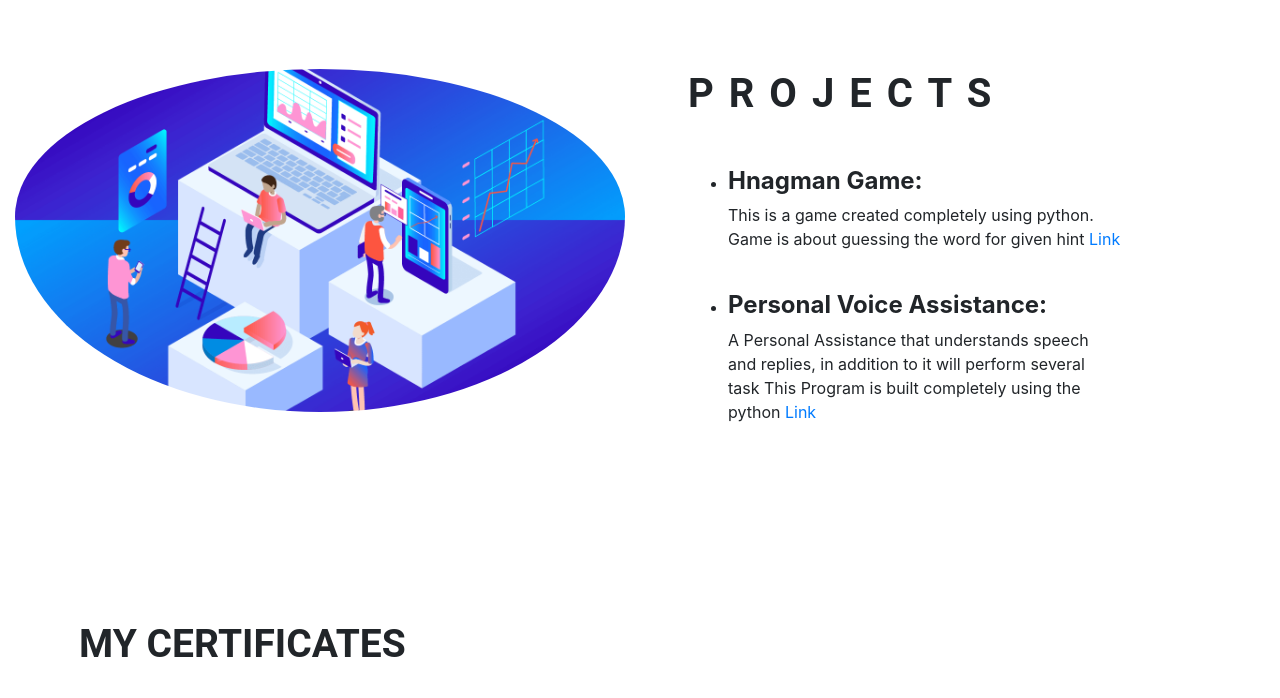
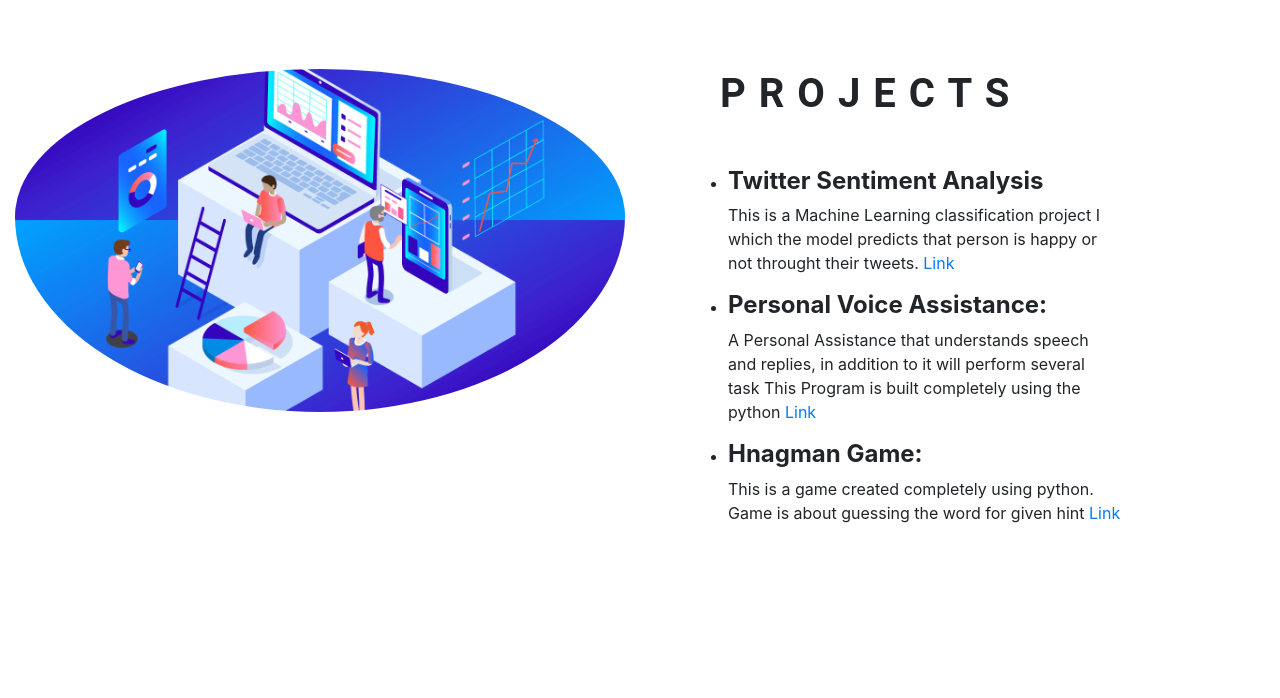
Before and after one commit to MANJUNATH2128/Myportfolio, a plain HTML site: page index.html in a window 1280 px wide. Shown: the part 2079-2777 px from the top of the page. Drawn offline with nearby package versions, Linux system fonts and the light colour scheme.

Commit message:
Adding new project information

```diff
--- a/CSS/style.css
+++ b/CSS/style.css
@@ -128,8 +128,8 @@
 .site-main .projects .about-title2 h2 > span{
   display: block;
   font: normal bold 40px/ 50px var(--roboto);
-  letter-spacing: 15px;
-  padding: 0rem 0rem;
+  letter-spacing: 13px;
+  padding: 0rem 2rem;
 }
 .site-main .projects .about-title2 .paragraph2 .ul{
   padding: .4rem 0;
--- a/index.html
+++ b/index.html
@@ -132,8 +132,8 @@
                  <div class="paragraph1 py-4 w-75">
                    <p calss="para1"><strong>Coding Language: </strong>C, C++, Python</p>
                    <p calss="para1"><strong>Web Development: </strong>HTML, CSS</p>
-                   <p calss="para1" id="proj"><strong>Operating System: </strong>Windows, Linux</p>
-                   <p class="para1" ><strong>Extra skills: </strong>Computer Networking,Git</p>
+                   <p calss="para1" ><strong>Operating System: </strong>Windows, Linux</p>
+                   <p class="para1" id="proj"><strong>Extra skills: </strong>Computer Networking,Git</p>
                  </div>
               </div>
               <div class="col-lg-6 col-md-12">
@@ -163,9 +163,9 @@
                  </h2>
                  <div class="paragraph2 py-4 w-75">
                    <ul>
-           					<li class="bi"><p><h4><strong>Hnagman Game:</strong></h4> This is a game created completely using python. Game is about guessing the word for given hint <a href="https://lab.inversion.co.in/manjunath-p/hangman.git" target="_blank">Link</a></p></li>
-           					<br>
-           					<li class="bi"><h4><strong>Personal Voice Assistance:</strong></h4> A Personal Assistance that understands speech and replies, in addition to it will perform several task This Program is built completely using the python <a href="https://github.com/MANJUNATH2128/Jarvis.git" id="Certi" target="_blank">Link</a></li>
+                     <li class="bi"><p><h4><strong>Twitter Sentiment Analysis</strong></h4>This is a Machine Learning classification project I which the model predicts that person is happy or not throught their tweets. <a href="https://github.com/manjup21/Twitter-Sentiment-Analysis.git" target="_blank">Link</a></p></li>
+                     <li class="bi"><h4><strong>Personal Voice Assistance:</strong></h4> A Personal Assistance that understands speech and replies, in addition to it will perform several task This Program is built completely using the python <a href="https://github.com/manjup21/Jarvis.git"  target="_blank">Link</a></li>
+           					<li class="bi"><p><h4><strong>Hnagman Game:</strong></h4> This is a game created completely using python. Game is about guessing the word for given hint <a href="https://lab.inversion.co.in/manjunath-p/hangman.git" id="Certi" target="_blank">Link</a></p></li>
            				</ul>
                  </div>
               </div>
```
